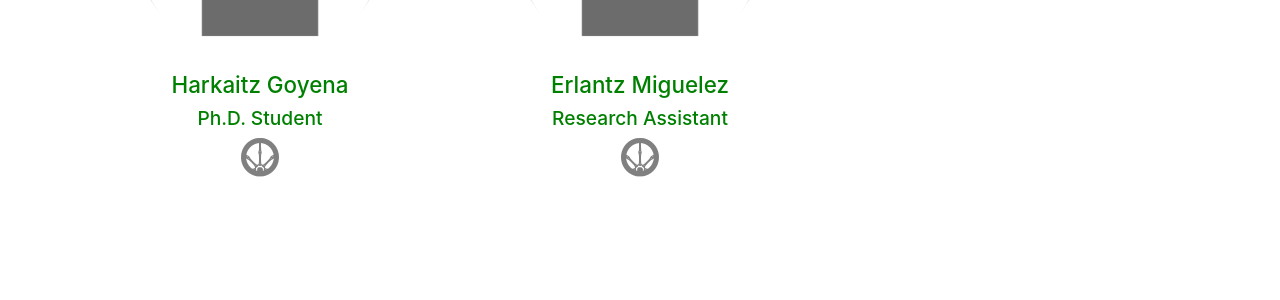
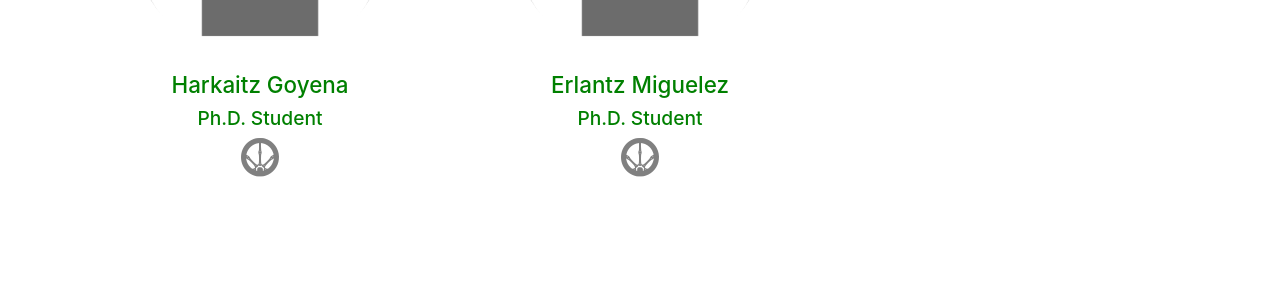
Before and after one commit to spatialstatisticsupna/spatialstatisticsupna.github.io, a Jekyll site: the page built from index.html, in a window 1280 px wide and 900 px high, scrolled down 5345 px. Shown: the part 154-454 px from the top of the window. Built offline with Jekyll 4.4.1, drawn with Linux system fonts in a browser that asks for light colours; some web fonts are replaced.

Commit message:
Update members.html

```diff
--- a/_includes/members.html
+++ b/_includes/members.html
@@ -47,7 +47,7 @@
             </div>
             <div class="col-lg-4 col-md-6 text-center">
                 <div class="service-box">
-                    <img class="m-img" src="img/GroupMembers/lola.jpg"></img>
+                    <img class="m-img" src="img/GroupMembers/Lola-Ugarte.png"></img>
                     <h3 >María Dolores (Lola) Ugarte, PhD.</h3>
                     <h4 >Full professor</h4>
                     <div id="u-social">
@@ -213,7 +213,7 @@
                 <div class="service-box">
                     <img class="m-img" src="img/GroupMembers/user.png"></img>
                     <h3 >Erlantz Miguelez</h3>
-                    <h4 >Research Assistant</h4>
+                    <h4 >Ph.D. Student</h4>
                     <div id="u-social">
 		    <a href="http://www.unavarra.es/pdi?uid=812287" target="_blank" style="opacity: 1;"><i class="upna upna-2x upna-escudo"></i></a>
                 </div>
```
